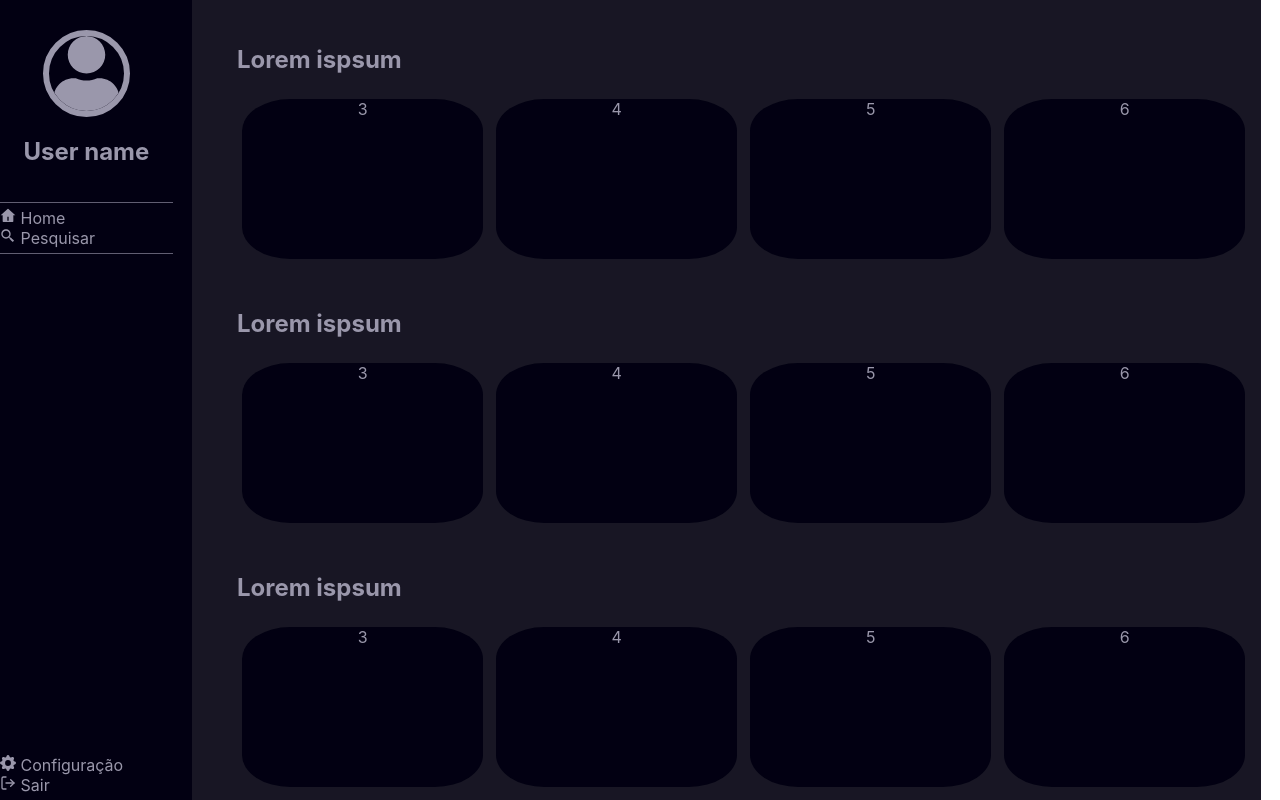
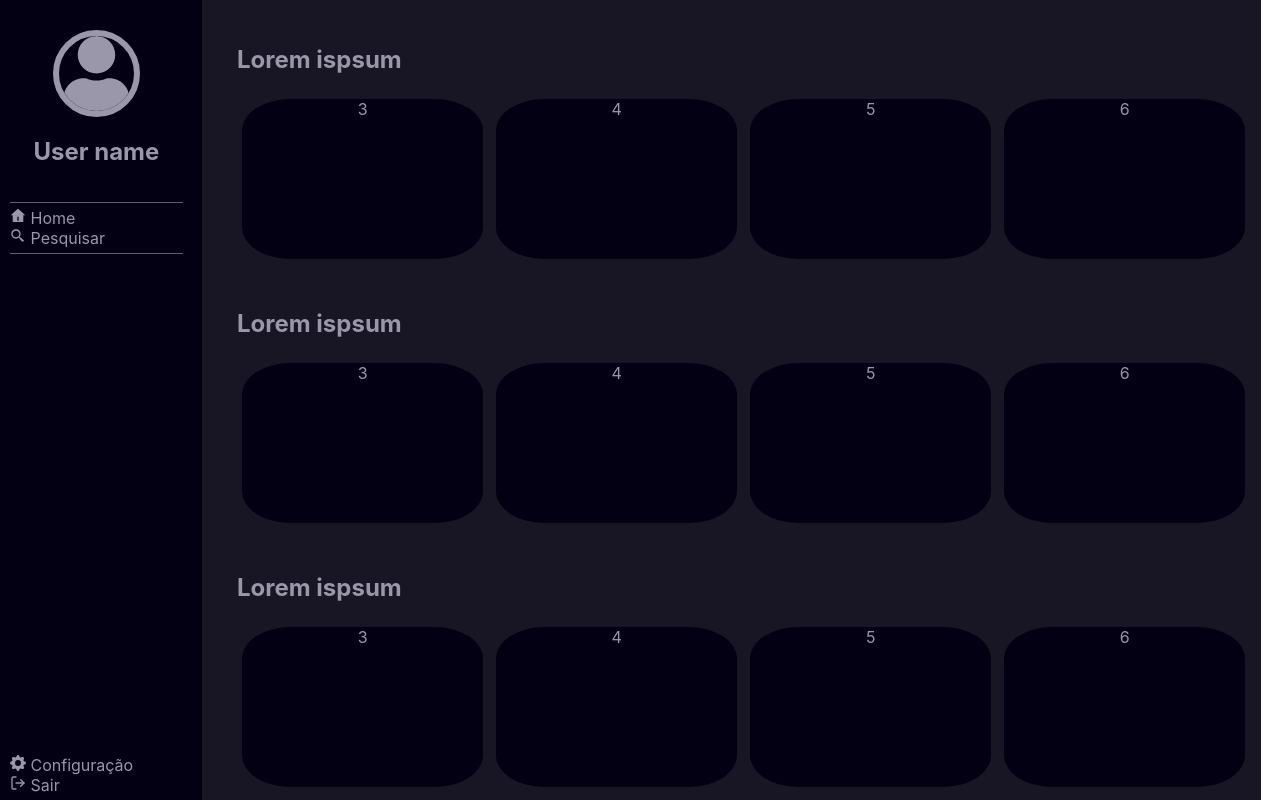
Before and after one commit to oliveira533/AcervoMusical, a React (Create React App) app in the folder visual/: page / in a window 1280 px wide. Shown: the top 800 px of the page. Built offline with nearby package versions, Linux system fonts and the light colour scheme; the HTML template or start-up script is replaced by a standard one.

Commit message:
Criando a pasta para barra de navegação

```diff
--- a/visual/src/App.jsx
+++ b/visual/src/App.jsx
@@ -1,5 +1,5 @@
 import './App.css';
-import NavOff from './components/navbaroff';
+import NavOff from './components/navbar/navbaroff';
 import MainOff from './components/mainoff';
 
 function App() {
--- a/visual/src/components/navbaroff.css
+++ b/visual/src/components/navbar/navbaroff.css
@@ -6,6 +6,7 @@
 }
 .nav{
     padding-top: 30px;
+    padding-left: 10px;
     position: fixed;
     height: 100vh;
     width: 15vw;
--- a/visual/src/components/navbaroff.jsx
+++ b/visual/src/components/navbar/navbaroff.jsx
@@ -1,5 +1,5 @@
 import React from 'react';
-import '../colors.css'
+import '../../colors.css'
 import './navbaroff.css';
 import { FaUser  } from "react-icons/fa";
 import { FiLogOut  } from "react-icons/fi";
```
